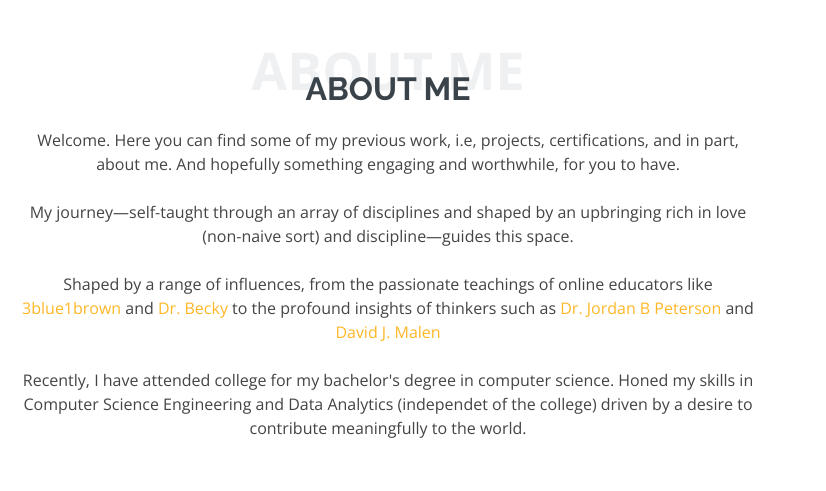
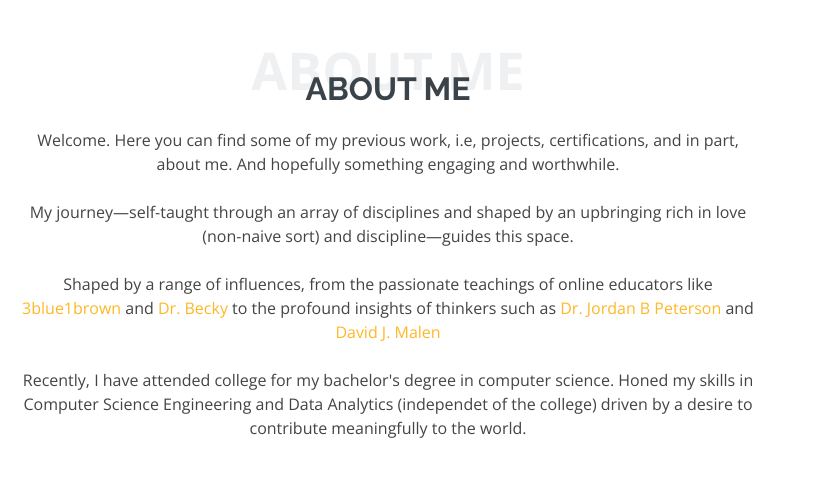
Before and after one commit to theparthasarathi/theparthasarathi.github.io, a plain HTML site: page index.html in a window 1280 px wide. Shown: the part 820-1311 px from the top of the page, 454-1280 px from the left. Drawn offline with nearby package versions, Linux system fonts and the light colour scheme; a script that the page names is missing.

Commit message:
Update index.html

```diff
--- a/index.html
+++ b/index.html
@@ -116,7 +116,7 @@
                   <h2>About Me</h2>
 				 <p>
 
-          Welcome. Here you can find some of my previous work, i.e, projects, certifications, and in part, about me. And hopefully something engaging and worthwhile, for you to have.<br><br> My journey—self-taught through an array of disciplines and shaped by an upbringing rich in love (non-naive sort) and discipline—guides this space. <br>
+          Welcome. Here you can find some of my previous work, i.e, projects, certifications, and in part, about me. And hopefully something engaging and worthwhile.<br><br> My journey—self-taught through an array of disciplines and shaped by an upbringing rich in love (non-naive sort) and discipline—guides this space. <br>
 <br>
 Shaped by a range of influences, from the passionate teachings of online educators like  <a href="https://www.3blue1brown.com/" target="_blank">3blue1brown</a> and <a href="http://www.youtube.com/@DrBecky" target="_blank">Dr. Becky</a> to the profound insights of thinkers such as <a href="https://www.youtube.com/@JordanBPeterson" target="_blank">Dr. Jordan B Peterson</a> and <a href="https://cs.harvard.edu/malan/" target="_blank">David J. Malen</a><br>
 <br>
```
